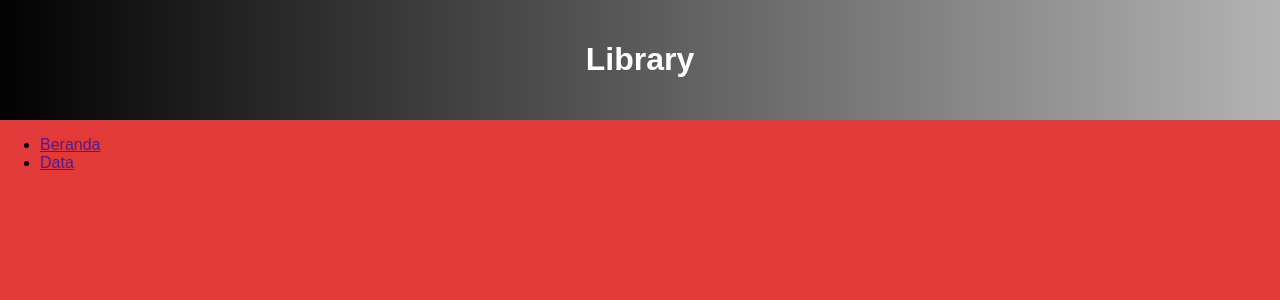
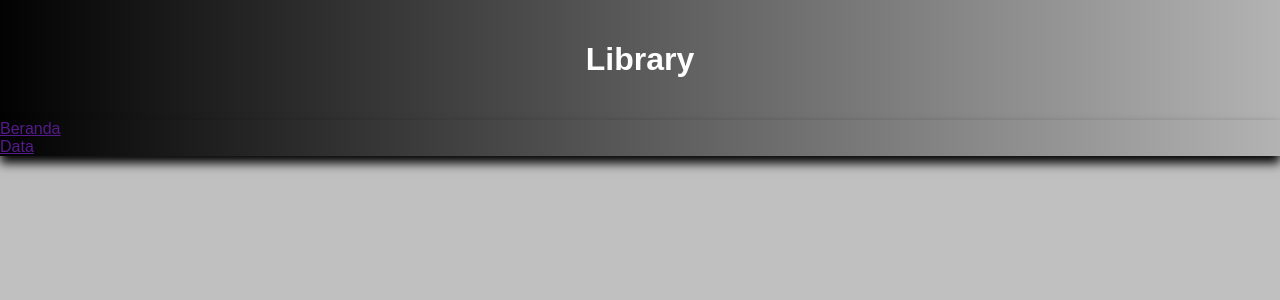
Before and after one commit to rinimaulia09/k_website, a Django app: page /dt/ in a window 1280 px wide. Shown: the top 300 px of the page. Run offline with Django 4.2, Linux system fonts and the light colour scheme.

Commit message:
Menambahkan file stylee.css

```diff
--- a/menu/static/stylee.css
+++ b/menu/static/stylee.css
@@ -2,7 +2,7 @@ body {
     margin: 0;
     padding: 0;
     font-family: Arial, sans-serif;
-    background: rgb(226, 57, 57);
+    background: silver;
 }
 
 header {
@@ -11,3 +11,13 @@ header {
     text-align: center;
     padding: 20px 0;
 }
+nav {
+    background: linear-gradient(to right, #020202, #b4b3b3);
+    box-shadow: 0px 7px 10px rgba(0, 0, 0, 1);
+}
+
+nav ul {
+    list-style-type: none;
+    padding: 0;
+    margin: 0;
+}
```
